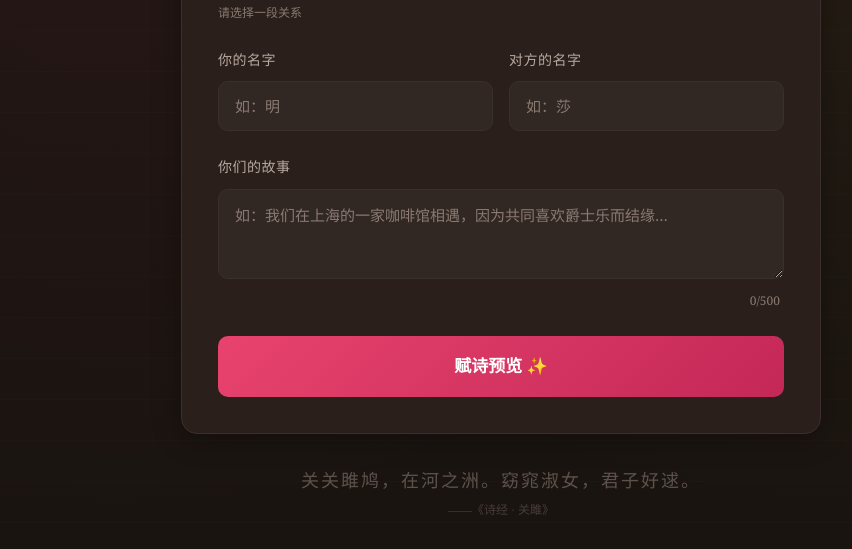
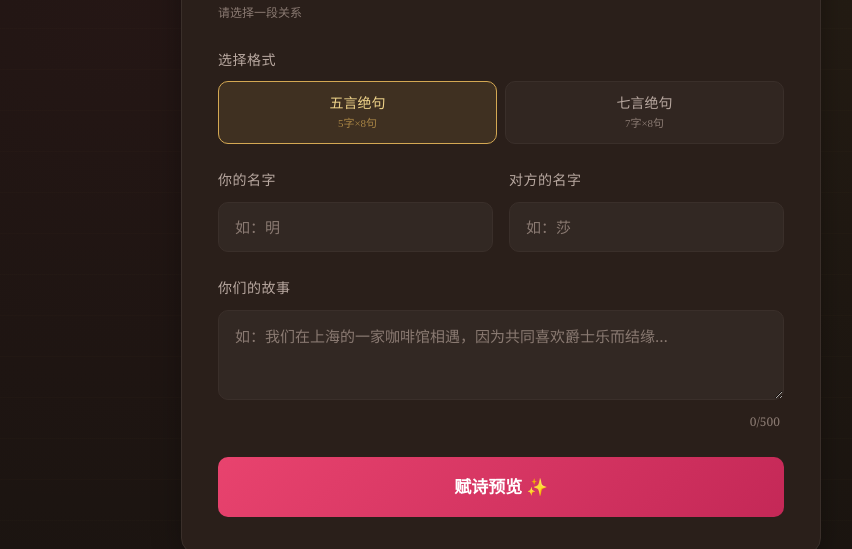
Before and after one commit to 02LYH-HUB/love-poem-site, a plain HTML site: page index.html in a window 1280 px wide. Shown: the part 874-1423 px from the top of the page, without its empty margins (139-991 px from the left). Drawn offline with Linux system fonts and the light colour scheme; a web font is replaced by a local one.

Commit message:
feat: add format selector (五言/七言)

```diff
--- a/css/style.css
+++ b/css/style.css
@@ -312,6 +312,50 @@ textarea {
     font-size: 12px;
     color: var(--text-muted);
     margin-top: 6px;
+}
+
+/* --- Format Selector --- */
+.format-grid {
+    display: grid;
+    grid-template-columns: 1fr 1fr;
+    gap: 8px;
+}
+
+.format-btn {
+    padding: 12px 8px;
+    background: rgba(255,255,255,0.03);
+    border: 1px solid var(--border);
+    border-radius: var(--radius-sm);
+    color: var(--text-secondary);
+    font-size: 14px;
+    font-family: var(--font-cn-body), var(--font-en), sans-serif;
+    cursor: pointer;
+    transition: all 0.2s;
+    text-align: center;
+    line-height: 1.4;
+}
+
+.format-btn:hover {
+    background: rgba(212,168,83,0.08);
+    border-color: var(--gold);
+}
+
+.format-btn.selected {
+    background: rgba(212,168,83,0.12);
+    border-color: var(--gold);
+    color: var(--gold-light);
+}
+
+.format-desc {
+    font-size: 11px;
+    color: var(--text-muted);
+    display: block;
+    margin-top: 2px;
+}
+
+.format-btn.selected .format-desc {
+    color: var(--gold);
+    opacity: 0.7;
 }
 
 /* --- Relationship Grid --- */
--- a/index.html
+++ b/index.html
@@ -61,6 +61,14 @@
                         <button class="rel-btn" data-rel="mentor">📚 <span data-i18n="relMentor">师恩</span></button>
                     </div>
                     <p class="field-hint" id="relHint" data-i18n="relHint">请选择一段关系</p>
+                </div>
+
+                <div class="form-group">
+                    <label data-i18n="formatLabel">选择格式</label>
+                    <div class="format-grid">
+                        <button class="format-btn selected" data-format="wuyan">五言绝句<br><span class="format-desc" data-i18n="formatWuyan">5字×8句</span></button>
+                        <button class="format-btn" data-format="qiyan">七言绝句<br><span class="format-desc" data-i18n="formatQiyan">7字×8句</span></button>
+                    </div>
                 </div>
 
                 <div class="form-row">
--- a/js/app.js
+++ b/js/app.js
@@ -27,6 +27,9 @@
             optional: '（可选，但越详细诗越动人）',
             generateBtn: '赋诗预览 ✨',
             loading: '挥毫泼墨中...',
+            formatLabel: '选择格式',
+            formatWuyan: '5字×8句',
+            formatQiyan: '7字×8句',
             lsBuyBtn: '💳 购买全诗 · Buy $9.9',
             paywallTitle: '解锁全诗',
             paywallDesc: '$9.9 一键解锁完整中英双语诗，可下载珍藏',
@@ -64,6 +67,9 @@
             optional: '(optional, makes it more personal)',
             generateBtn: 'Generate Preview ✨',
             loading: 'Writing your poem...',
+            formatLabel: 'Poem Format',
+            formatWuyan: '5-char × 8 lines',
+            formatQiyan: '7-char × 8 lines',
             lsBuyBtn: '💳 Buy $9.9 · 购买全诗',
             paywallTitle: 'Unlock Full Poem',
             paywallDesc: '$9.9 Unlock the complete bilingual poem, download & share',
@@ -144,9 +150,10 @@
 
     // ========================================
     // State
-    // ========================================
+    // --- State ---
 
     let selectedRel = null;
+    let selectedFormat = 'wuyan';
     let currentPoem = null;
 
     // ========================================
@@ -208,14 +215,21 @@
 
     function capitalize(s) { return s.charAt(0).toUpperCase() + s.slice(1); }
 
+    // --- Format Grid ---
+    var formatBtns = document.querySelectorAll('.format-btn');
+    formatBtns.forEach(function(btn) {
+        btn.addEventListener('click', function() {
+            formatBtns.forEach(function(b) { b.classList.remove('selected'); });
+            this.classList.add('selected');
+            selectedFormat = this.dataset.format;
+        });
+    });
+
     // ========================================
     // Generate Poem
     // ========================================
     // --- Generate Poem ---
     window._generatePoem = generatePoem;
-    generateBtn.addEventListener('click', function() {
-        window._generatePoem();
-    });
 
     async function generatePoem() {
         // Clear any stale pending poem
@@ -275,6 +289,7 @@
                             name1: name1.value.trim(),
                             name2: name2.value.trim(),
                             story: story.value.trim() || '',
+                            format: selectedFormat
                         }),
                         signal: controller.signal
                     });
```
Also changed, not shown: api/generate-poem.js (+9 -3 lines), 1 other file.
